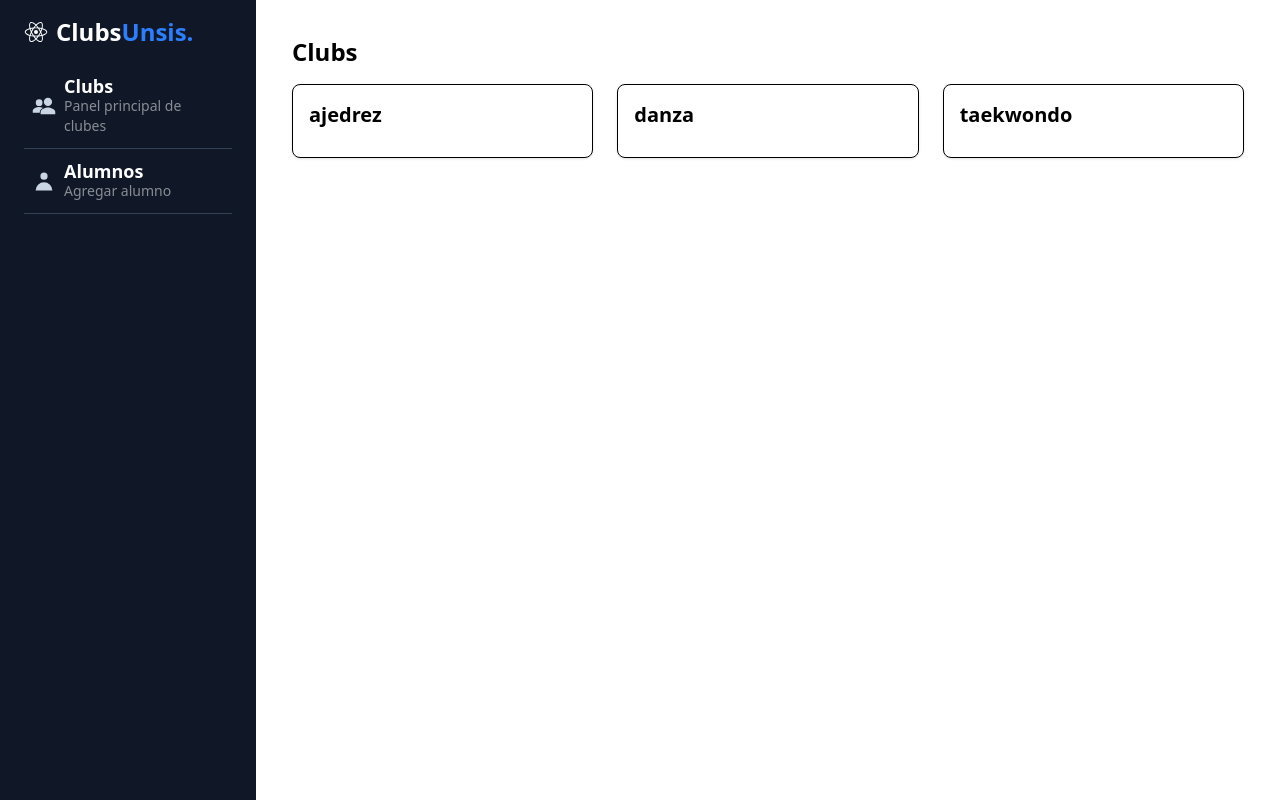
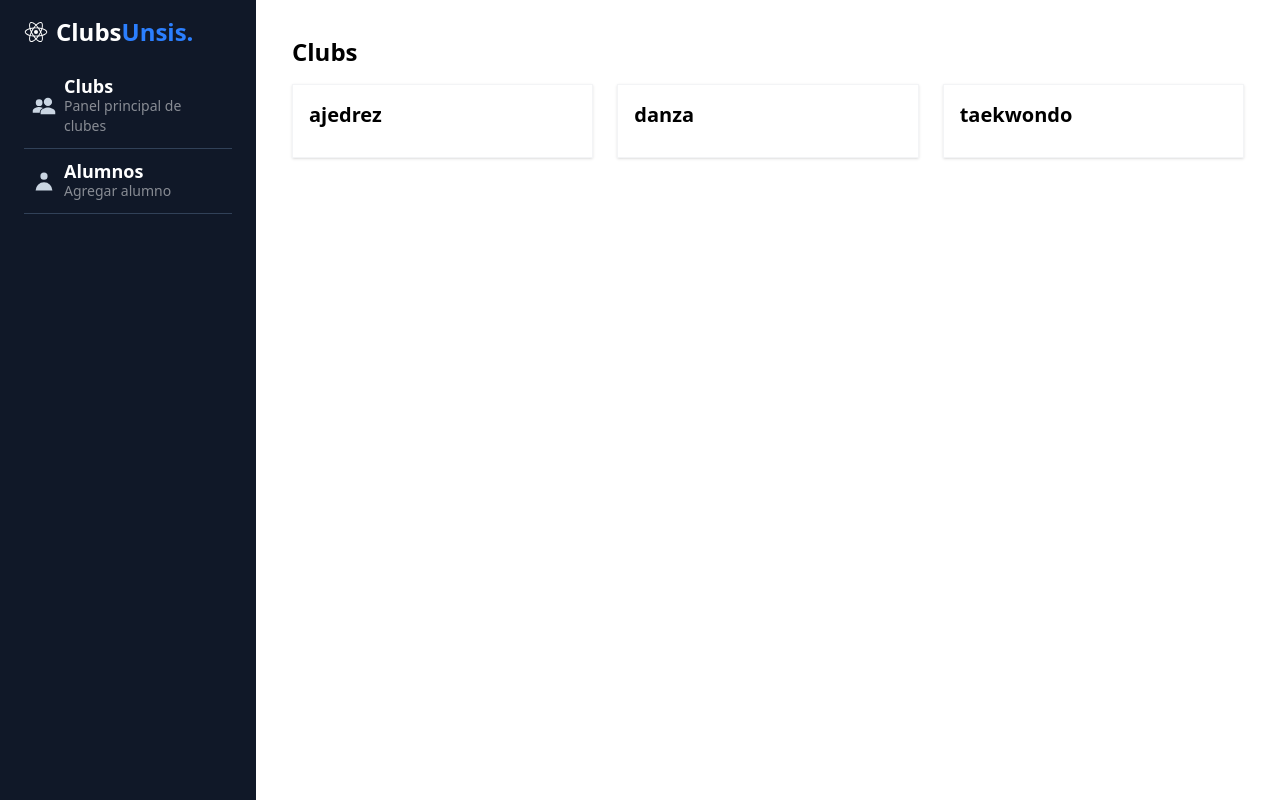
Before and after one commit to ElioenaiJs/clubs-unsis, a React (Vite) app: page /clubs-unsis/clubs in a window 1280 px wide. Built offline with nearby package versions, Linux system fonts and the light colour scheme; no server answers; the database is empty.

Commit message:
feat: mejorar estilo y efectos de hover en la página de clubes

```diff
--- a/src/pages/ClubsPage.tsx
+++ b/src/pages/ClubsPage.tsx
@@ -61,13 +61,13 @@ export function ClubsPage() {
     <div className="p-4">
       <h1 className="text-2xl font-bold mb-4">Clubs</h1>
 
-      <div className="grid gap-6 md:grid-cols-3">
+      <div className="grid gap-6 md:grid-cols-3 cursor-pointer ">
         {clubsData.map((club) => (
-          <div key={club.nombre} className="border rounded-lg p-4 shadow">
+            <div key={club.nombre} className="border border-gray-100 p-4 shadow transition-all duration-300 ease-in-out hover:scale-105 hover:shadow-lg">
             <h2 className="text-xl font-semibold mb-3">{club.nombre}</h2>
-          </div>
+            </div>
         ))}
       </div>
-    </div>
+</div>
   );
 }
```
